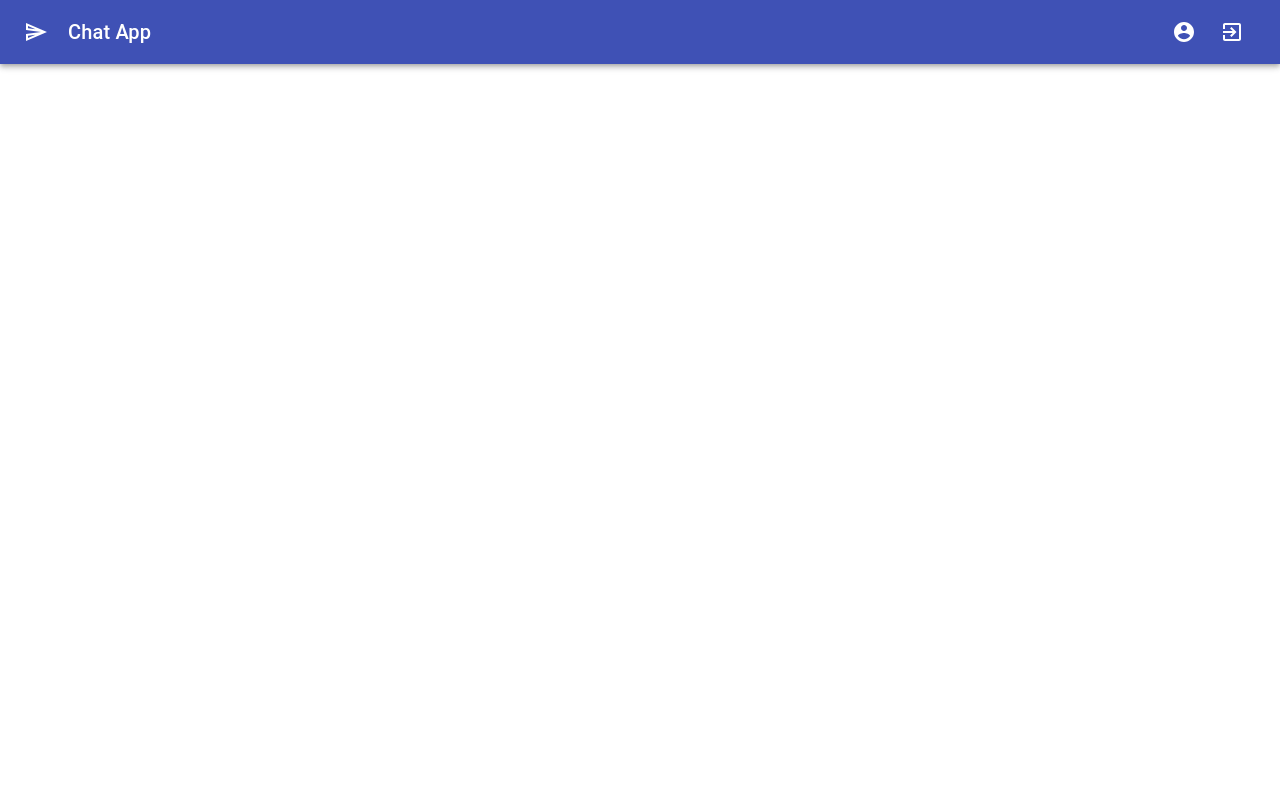
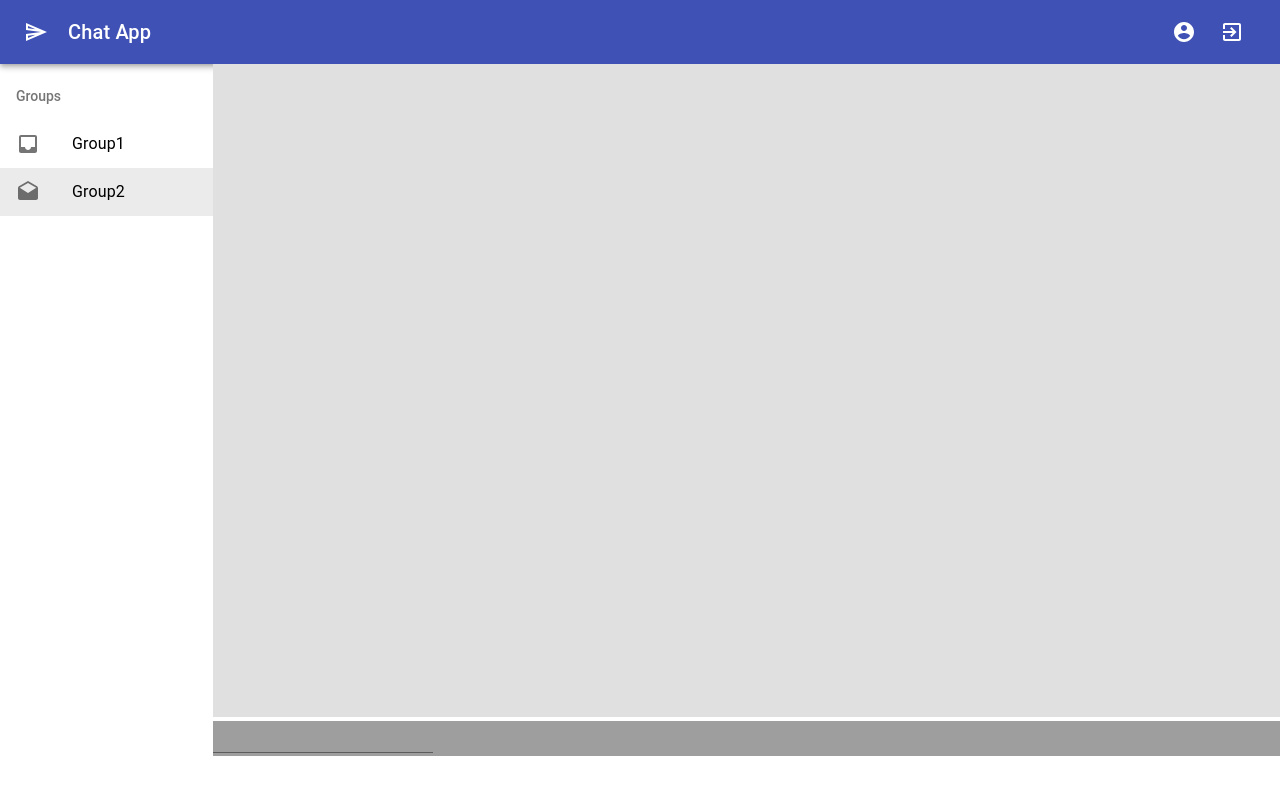
Before and after one commit to DnzDmR/ChatApp, a React (Create React App) app in the folder client/: page /home in a window 1280 px wide. Shown: the top 794 px of the page. Built offline with nearby package versions, Linux system fonts and the light colour scheme; sample sign-in values are in the browser's storage.

Commit message:
message screen edited

```diff
--- /dev/null
+++ b/client/src/component/Menu.js
@@ -0,0 +1,45 @@
+import React from 'react';
+import List from '@material-ui/core/List';
+import ListItem from '@material-ui/core/ListItem';
+import ListItemIcon from '@material-ui/core/ListItemIcon';
+import ListItemText from '@material-ui/core/ListItemText';
+import InboxIcon from '@material-ui/icons/Inbox';
+import DraftsIcon from '@material-ui/icons/Drafts';
+import ListSubheader from '@material-ui/core/ListSubheader';
+
+
+
+export default function Menu(){
+
+    const [selectedIndex, setSelectedIndex] = React.useState(1);
+
+    const handleListItemClick = (event, index) => {
+      setSelectedIndex(index);
+    };
+
+    return(
+        <div>
+            <List component="nav" aria-label="main mailbox folders" >
+            <ListSubheader component="div" id="nested-list-subheader">
+                Groups
+            </ListSubheader>
+                <ListItem button selected={selectedIndex === 0} onClick={event => handleListItemClick(event, 0)} >
+                <ListItemIcon>
+                    <InboxIcon />
+                </ListItemIcon>
+                <ListItemText primary="Group1" />
+                </ListItem>
+                <ListItem button selected={selectedIndex === 1} onClick={event => handleListItemClick(event, 1)} >
+                <ListItemIcon>
+                    <DraftsIcon />
+                </ListItemIcon>
+                <ListItemText primary="Group2" />
+                </ListItem>
+            </List>
+        </div>
+
+    );
+
+
+
+}
--- /dev/null
+++ b/client/src/component/MessagePanel.js
@@ -0,0 +1,23 @@
+import React from 'react';
+import TextField from '@material-ui/core/TextField';
+import Box from '@material-ui/core/Box';
+
+export default function MessagePanel(){
+
+    return(
+        <div>
+            <Box height={window.innerHeight-75} width="100%">
+            <Box bgcolor="grey.300" height="90%" width="100%" display="inline-block">
+                <div id="messages">
+
+                </div>
+            </Box>
+            <Box bgcolor="grey.500" height="35px" width="100%" display="inline-block">
+                <TextField width="21px"/>
+            </Box>
+            </Box>
+        </div>
+
+    );
+
+}
--- a/client/src/component/Navbar.js
+++ b/client/src/component/Navbar.js
@@ -105,7 +105,7 @@ export default function Home()
                     </Toolbar>
                 </AppBar>
                 <Dialog open={open}
-                    style={{zIndex:-1000}}
+                    style={{zIndex:10000}}
                     TransitionComponent={Transition}
                     keepMounted
                     onClose={dialogHandleClose}
--- a/client/src/pages/Home.js
+++ b/client/src/pages/Home.js
@@ -1,12 +1,23 @@
 import React from 'react';
 import Navbar from '../component/Navbar';
+import Menu from '../component/Menu';
+import MessagePanel from '../component/MessagePanel';
+import Grid from '@material-ui/core/Grid';
 
 export default function Home()
 {
 
     return (
-        <div>
-            <Navbar />
-        </div>
+        <Grid item container xs={12}>
+            <Grid item xs={12}>
+                <Navbar />
+            </Grid>
+            <Grid item xs={2}>
+                <Menu />
+            </Grid>
+            <Grid item xs={10} >
+                <MessagePanel />
+            </Grid>
+        </Grid>
     );
 }
```
